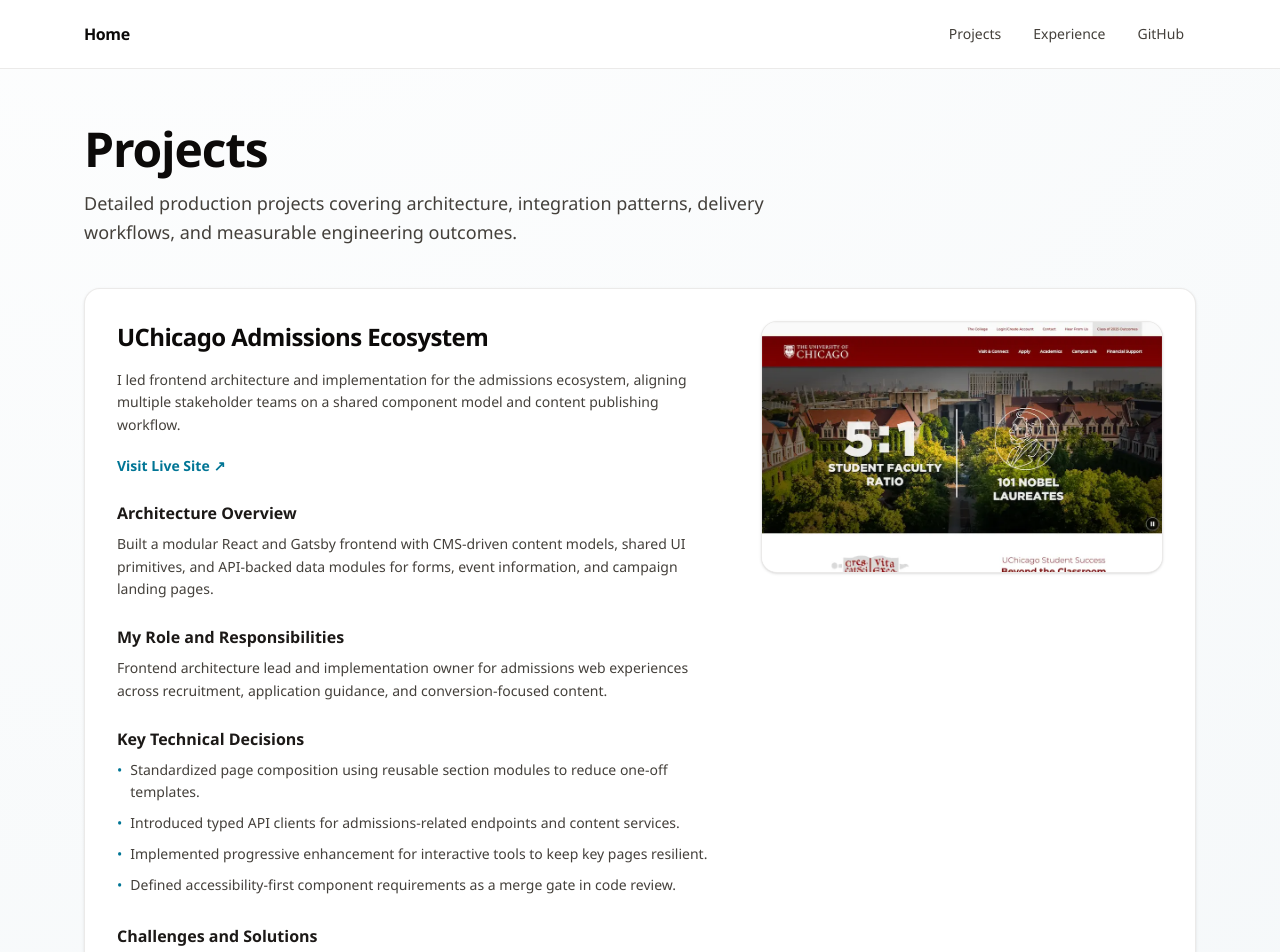
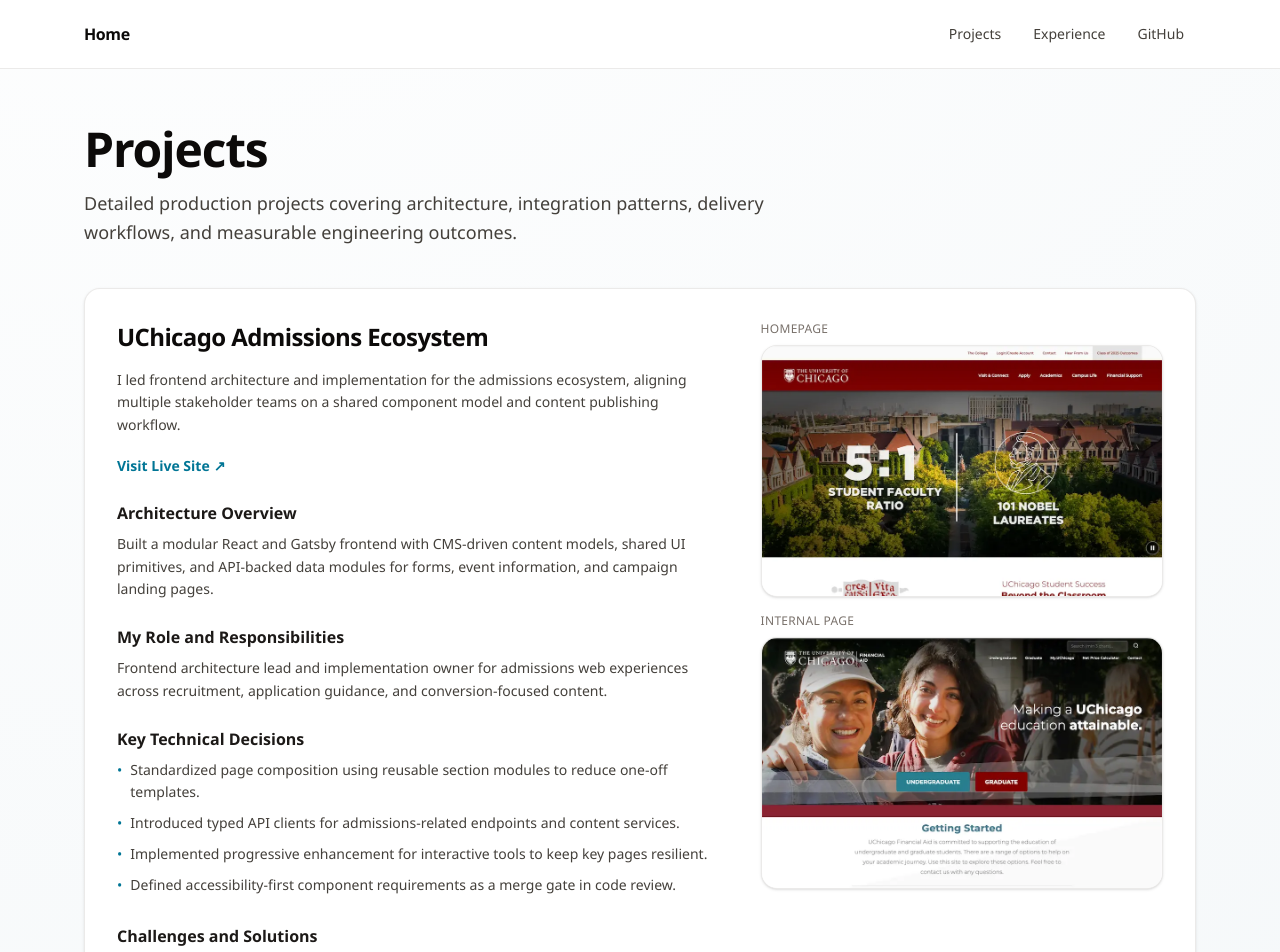
Before and after one commit to jeffkillinger/jefftopia, a Next.js app: page /projects in a window 1280 px wide. Shown: the top 952 px of the page. Built offline with nearby package versions, Linux system fonts and the light colour scheme.

Commit message:
add temporary thumbs for internal images

```diff
--- a/app/components/case-study-layout.tsx
+++ b/app/components/case-study-layout.tsx
@@ -4,6 +4,38 @@
 type CaseStudyLayoutProps = {
   study: CaseStudy;
 };
+
+function CaseStudyImageStack({ study, className }: { study: CaseStudy; className?: string }) {
+  return (
+    <div className={className}>
+      <div>
+        <p className="mb-2 text-xs uppercase tracking-wide text-stone-500 dark:text-stone-400">Homepage</p>
+        <div className="overflow-hidden rounded-2xl border border-stone-200/80 bg-white shadow-sm dark:border-stone-800 dark:bg-stone-900">
+          <Image
+            src={study.imageSrc}
+            alt={`${study.title} homepage screenshot`}
+            width={1400}
+            height={875}
+            className="h-auto w-full object-cover"
+            priority
+          />
+        </div>
+      </div>
+      <div className="mt-4">
+        <p className="mb-2 text-xs uppercase tracking-wide text-stone-500 dark:text-stone-400">Internal page</p>
+        <div className="overflow-hidden rounded-2xl border border-stone-200/80 bg-white shadow-sm dark:border-stone-800 dark:bg-stone-900">
+          <Image
+            src="/images/projects/internal-placeholder.webp"
+            alt="Internal page screenshot placeholder"
+            width={1400}
+            height={875}
+            className="h-auto w-full object-cover"
+          />
+        </div>
+      </div>
+    </div>
+  );
+}
 
 export function CaseStudyLayout({ study }: CaseStudyLayoutProps) {
   return (
@@ -28,16 +60,7 @@
             </a>
           </div>
 
-          <div className="overflow-hidden rounded-2xl border border-stone-200/80 bg-white shadow-sm lg:hidden dark:border-stone-800 dark:bg-stone-900">
-            <Image
-              src={study.imageSrc}
-              alt={`${study.title} homepage screenshot`}
-              width={1400}
-              height={875}
-              className="h-auto w-full object-cover"
-              priority
-            />
-          </div>
+          <CaseStudyImageStack study={study} className="lg:hidden" />
 
           <div className="space-y-6">
             <section className="space-y-2">
@@ -70,16 +93,7 @@
           </div>
         </div>
 
-        <div className="hidden overflow-hidden rounded-2xl border border-stone-200/80 bg-white shadow-sm lg:block dark:border-stone-800 dark:bg-stone-900">
-          <Image
-            src={study.imageSrc}
-            alt={`${study.title} homepage screenshot`}
-            width={1400}
-            height={875}
-            className="h-auto max-h-[420px] w-full object-cover object-top"
-            priority
-          />
-        </div>
+        <CaseStudyImageStack study={study} className="hidden lg:block" />
       </section>
 
       <section className="space-y-2">
```
Also changed, not shown: public/images/projects/internal-placeholder.webp (added).
